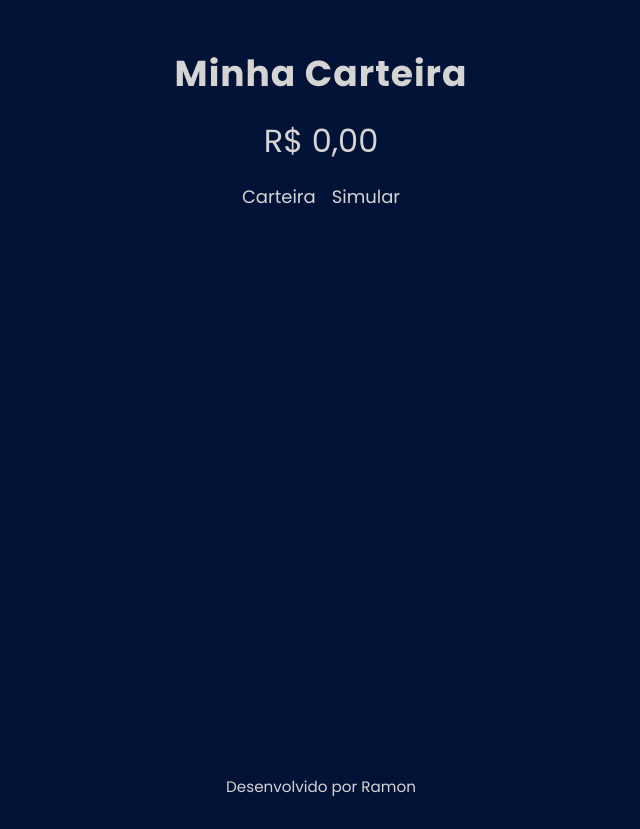
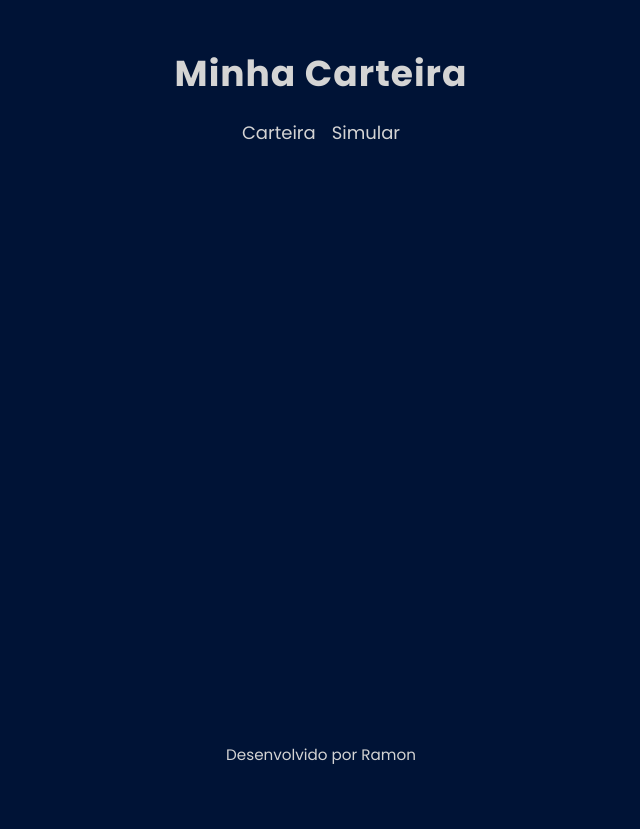
Before and after one commit to Ramon-Erik/expenses-tracker, a Vue app: page / in a window 1280 px wide. Shown: the whole page, without its empty margins (319-959 px from the left). After the commit the page ends 800 px from the top, so only its background shows below. Built offline with nearby package versions, Linux system fonts and the light colour scheme.

Commit message:
feat: default app home

```diff
--- a/src/App.vue
+++ b/src/App.vue
@@ -2,7 +2,6 @@
   <div class="upper-part">
     <ExHeader />
     <div class="container">
-      <ExBalance :total="total" />
       <ExMenu />
     </div>
   </div>
@@ -10,10 +9,10 @@
 </template>
 
 <script setup lang="ts">
-import ExBalance from './components/ExBalance.vue'
 import ExHeader from './components/ExHeader.vue'
 import ExFooter from './components/ExFooter.vue'
 import ExMenu from './components/ExMenu.vue'
+/*
 import type ITransaction from './interfaces/ITransaction.interface'
 
 import { computed, ref } from 'vue'
@@ -24,14 +23,14 @@ const getLocalList = () => {
   const list = localStorage.getItem(LOCAL_KEY) ? JSON.parse(localStorage.getItem(LOCAL_KEY)!) : []
 
   return list as ITransaction[]
-}
+} */
 
 /* const updateLocalList = (callbackFn: () => void) => {
   callbackFn()
   localStorage.setItem(LOCAL_KEY, JSON.stringify(transactionsList.value))
 } */
 
-const transactionsList = ref<ITransaction[]>(getLocalList())
+// const transactionsList = ref<ITransaction[]>(getLocalList())
 
 /* const onNewTransaction = (newTransaction: ITransaction) => {
   updateLocalList(() => {
@@ -39,10 +38,10 @@ const transactionsList = ref<ITransaction[]>(getLocalList())
   })
 } */
 
-const total = computed(() => {
+/* const total = computed(() => {
   const reduceFn = (acc: number, tr: ITransaction) => acc + tr.amount
   return transactionsList.value.reduce(reduceFn, 0)
-})
+}) */
 
 /* const deleteTransaction = (id: number) => {
   updateLocalList(() => {
--- a/src/assets/style.css
+++ b/src/assets/style.css
@@ -27,7 +27,7 @@ body {
   display: flex;
   flex-direction: column;
   justify-content: space-between;
-  min-height: 100vh;
+  min-height: calc(100vh - 2rem);
   width: 100%;
 }
 
```
